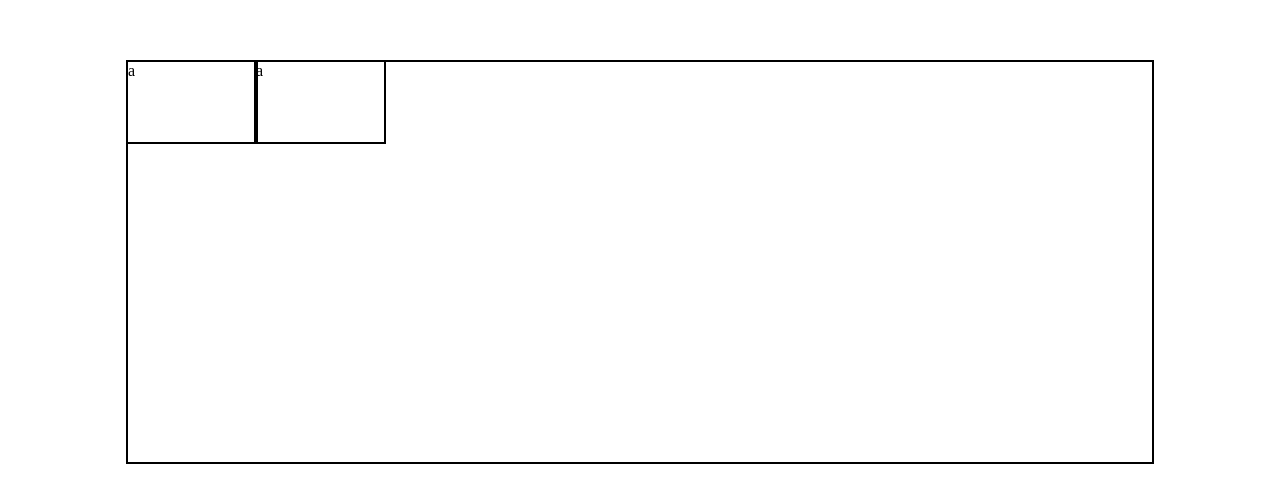
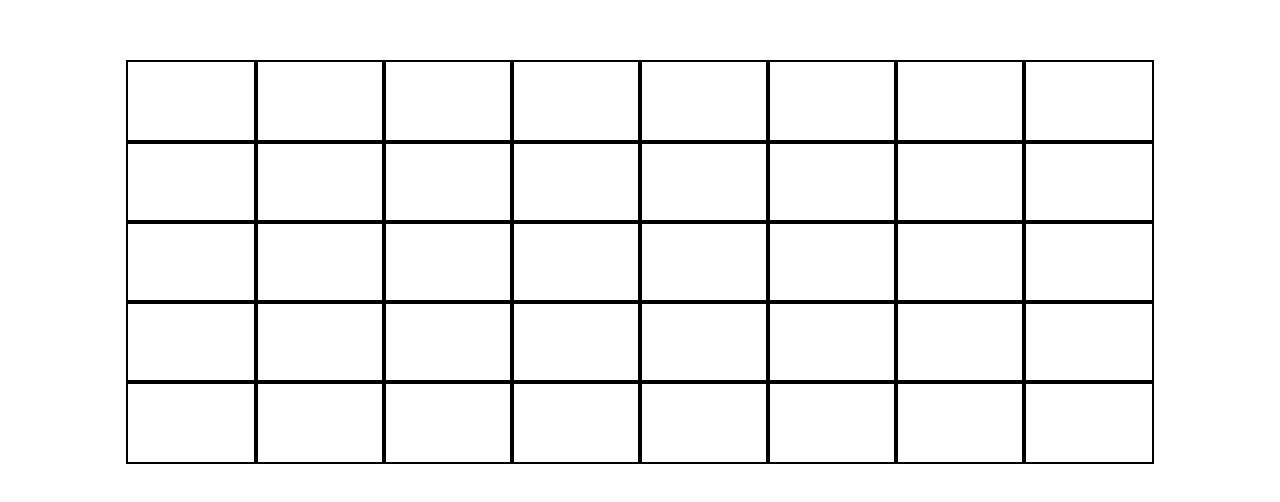
Before and after one commit to lariskovski/pixel-art-maker, a React (Create React App) app in the folder pixel-art/: page / in a window 1280 px wide. Shown: the part 138-640 px from the top of the page. Built offline with nearby package versions, Linux system fonts and the light colour scheme.

Commit message:
fix grid

```diff
--- a/pixel-art/src/App.styles.js
+++ b/pixel-art/src/App.styles.js
@@ -6,6 +6,6 @@ export default createUseStyles({
     width: '100%',
     height: '100%',
     justifyContent: 'center',
-    alignItems: 'center'
+    alignItems: 'center',
   }
 });
--- a/pixel-art/src/components/Grid.js
+++ b/pixel-art/src/components/Grid.js
@@ -3,11 +3,13 @@ import { useState } from 'react';
 import useStyles from './Grid.styles';
 
 const Grid = () => {
-    const cells = useState(Array.from({ lenght: 40 }))
+    // const [cells] = useState(Array.from({ lenght: 40 }));
+    // const [cells] = useState(Array.from(Array(40).keys()));
+    const [cells] = useState(Array.from({ length: 40 }));
     const classes = useStyles();
     return (
         <div className={classes.grid}>
-           {cells.map(() => <div className={classes.cell}>a</div>)}
+           {cells.map(() => <div className={classes.cell}></div>)}
         </div>
     )
 };
--- a/pixel-art/src/components/Grid.styles.js
+++ b/pixel-art/src/components/Grid.styles.js
@@ -7,10 +7,10 @@ export default createUseStyles({
     gridTemplateColumns: 'repeat(8, 1fr)',
     width: '80vw',
     height: '50vh',
-    outline: '2px solid black'
+    outline: '2px solid black',
 },
 
-  cell:{
+  cell: {
       outline: '2px solid black',
     }
 });
```
